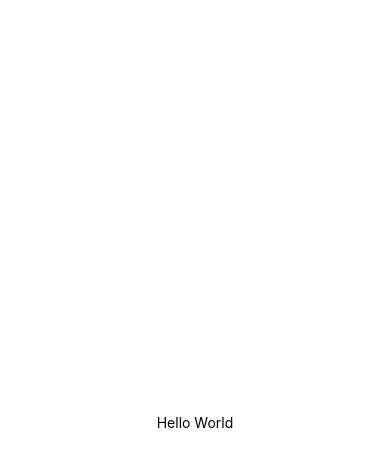
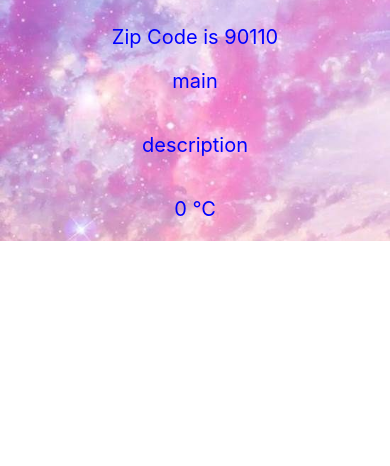
Before and after one commit to monsawan-charoenruk/lab-reactNative, a React Native app: screen / in a window 390 px wide. Shown: the top 466 px of the page. Built offline with nearby package versions, Linux system fonts and the light colour scheme.

Commit message:
section4

```diff
--- a/App.js
+++ b/App.js
@@ -1,22 +1,19 @@
 import { StatusBar } from 'expo-status-bar';
 import React from 'react';
 import { StyleSheet, Text, View } from 'react-native';
+import Weather from './components/Weather';
+import Constants from 'expo-constants';
+
 export default function App() {
- const doIt = () => {
- console.log("Hello from console")
- }
     return (
         <View style={styles.container}>
- <Text onPress={doIt}>Hello World</Text>
+            <Weather zipCode="90110"/>
             <StatusBar style="auto" />
         </View>
  );
 }
 const styles = StyleSheet.create({
     container: {
- flex: 1,
- backgroundColor: '#fff',
- alignItems: 'center',
- justifyContent: 'center',
+        paddingTop: Constants.statusBarHeight
     },
 });
--- /dev/null
+++ b/components/Forcast.js
@@ -0,0 +1,21 @@
+import React from 'react';
+import { View, Text, StyleSheet} from 'react-native';
+
+export default function Forecast(props) {
+    return (
+    <View >
+        <Text style={styles.text2}>{props.main}</Text>
+        <Text style={styles.text2}>{props.description}</Text>
+        <Text style={styles.text2}>{props.temp} °C</Text>
+    </View>
+    );
+   }
+const styles = StyleSheet.create({
+    text2: {
+        color: 'blue',
+        textAlign: 'center',
+        fontSize: 20,
+        paddingTop: 20,
+        paddingBottom: 20
+    }
+})
--- /dev/null
+++ b/components/Weather.js
@@ -0,0 +1,35 @@
+import React, { useState } from 'react';
+import { Text, ImageBackground, StyleSheet} from 'react-native';
+import Forecast from './Forcast';
+import { Colors } from 'react-native/Libraries/NewAppScreen';
+
+export default function Weather(props) {
+    const [forecastInfo, setForecastInfo] = useState({
+        main: 'main',
+        description: 'description',
+        temp: 0
+    })
+
+    return (
+        <ImageBackground source={require('../bg.jpg')} style={styles.backdrop}>
+            <Text style={styles.text1}>Zip Code is {props.zipCode}</Text>
+            <Forecast {...forecastInfo}/>
+        </ImageBackground>
+    )
+   }
+
+   const styles = StyleSheet.create({
+    backdrop: {
+        flexDirection: 'column',
+        alignItems: 'center',
+        width: '100%',
+        height: '100%',
+    },
+    text1:{
+        color: 'blue',
+        textAlign: 'center',
+        fontSize: 20,
+        paddingTop: 25
+    }
+
+   })
```
Also changed, not shown: bg.jpg (added). Lines whose indentation alone changed are shown as unchanged.
